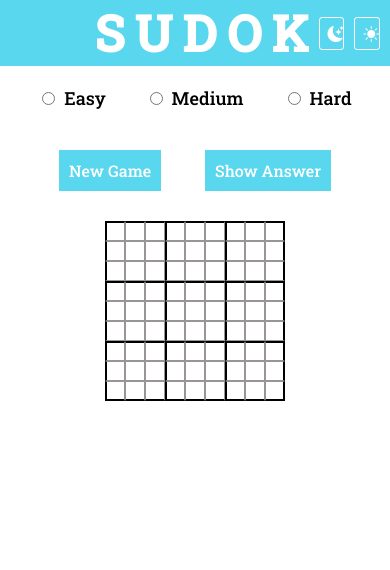
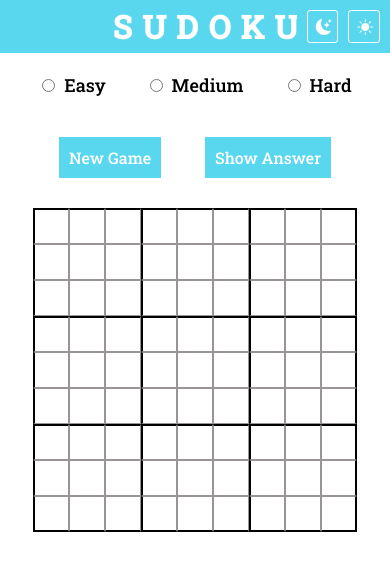
Before and after one commit to Aiswaryaraja1996/Sudoku-Game, a website: page index.html in a window 390 px wide. Drawn offline with nearby package versions, Linux system fonts and the light colour scheme.

Commit message:
for deployment

```diff
--- a/sudoku.css
+++ b/sudoku.css
@@ -150,11 +150,14 @@ header h2 {
 }
 
 @media only screen and (max-width: 600px) {
+  header h2{
+    font-size:32px;
+  }
   .row {
-    width: 180px;
+    width: 324px;
   }
   .col {
-    width: 20px;
-    height: 20px;
+    width: 36px;
+    height: 36px;
   }
 }
```
